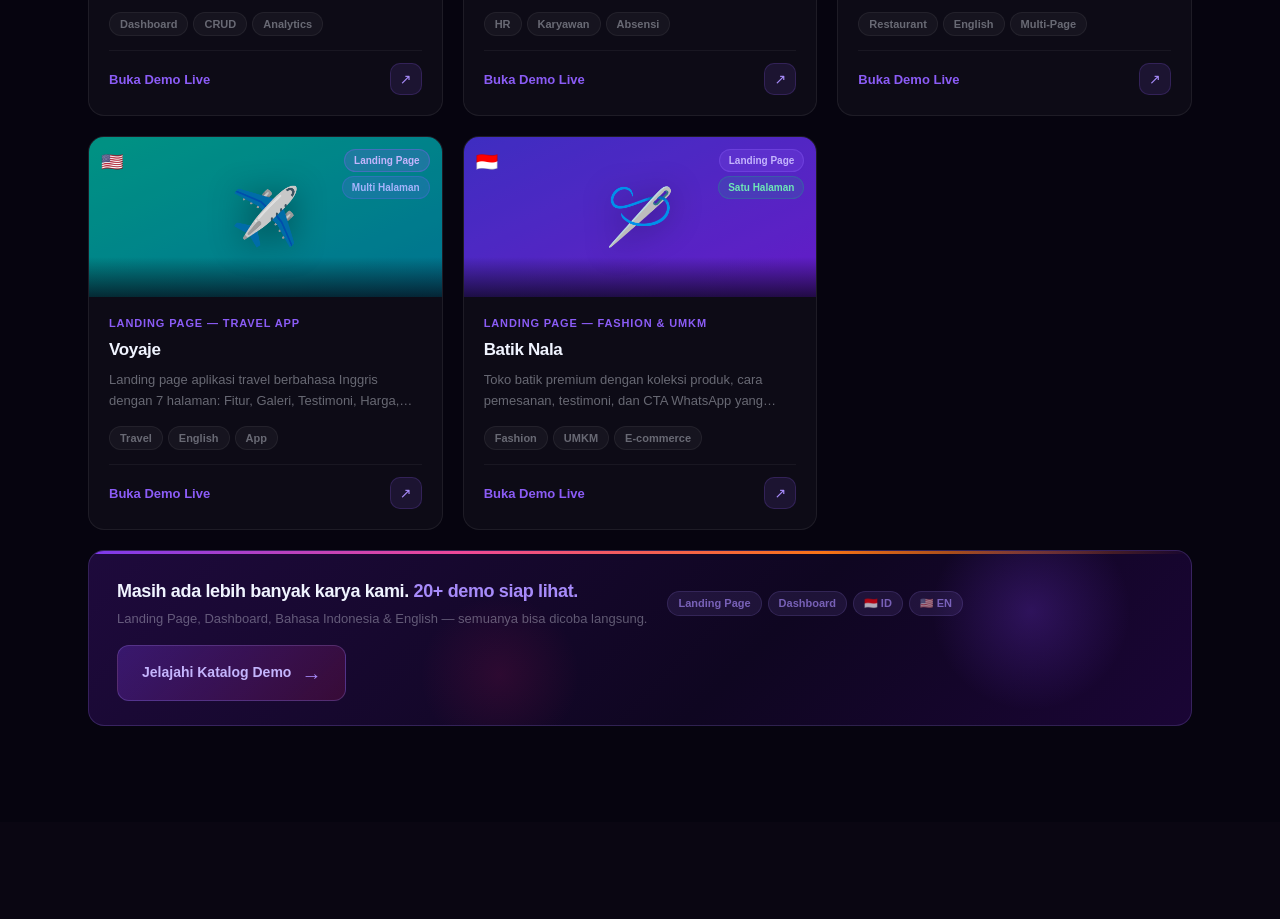
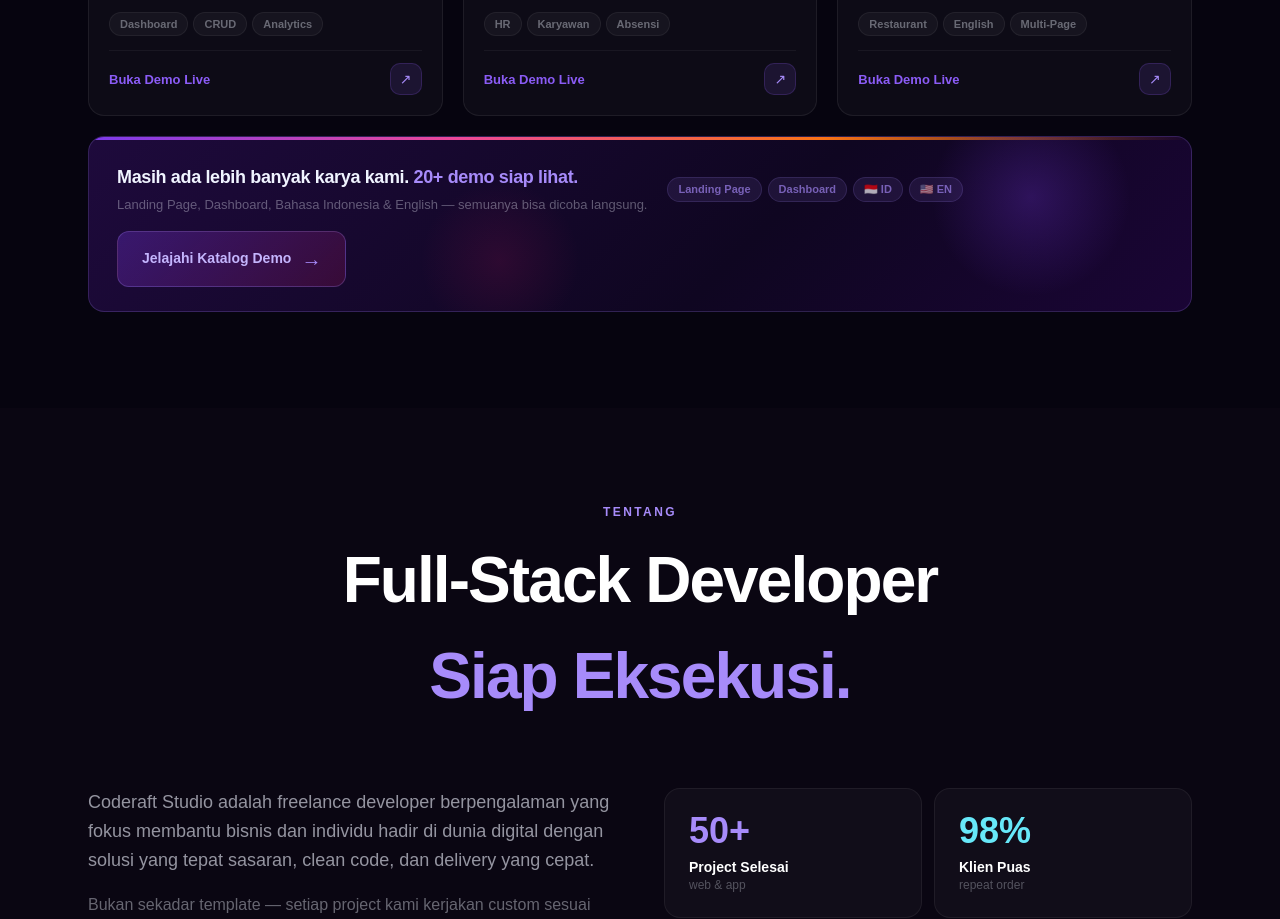
Before and after one commit to coderaft-studio/coderaft-studio, a Next.js app: page / in a window 1280 px wide. Shown: the part 3200-4119 px from the top of the page. Built offline with nearby package versions, Linux system fonts and the light colour scheme.

Commit message:
Update Portofolio.js

```diff
--- a/components/Portofolio.js
+++ b/components/Portofolio.js
@@ -8,8 +8,6 @@ const demos = [
   { title:"CoderaftBoard",     subcat:"Dashboard — Business Analytics",        desc:"Dashboard UMKM dengan CRUD produk, manajemen pesanan, update status real-time, dan analytics.",                             url:"https://board.coderaft.web.id",    color:"from-violet-600 to-purple-600",  emoji:"📊",  cat:"Dashboard",    lang:"id", pageType:"multi", tags:["Dashboard","CRUD","Analytics"] },
   { title:"CoderaftHR",        subcat:"Dashboard — HR Management System",      desc:"Sistem HR dengan dashboard kehadiran, CRUD karyawan, absensi real-time, dan chart departemen.",                              url:"https://hr.coderaft.web.id",       color:"from-indigo-600 to-blue-700",    emoji:"💼",  cat:"Dashboard",    lang:"id", pageType:"multi", tags:["HR","Karyawan","Absensi"] },
   { title:"Amber & Co.",       subcat:"Landing Page — Coffee & Brunch",        desc:"Website restoran premium bahasa Inggris dengan halaman menu, galeri, reservasi, tentang, dan kontak.",                     url:"https://amber.coderaft.web.id",    color:"from-yellow-700 to-amber-800",   emoji:"🍳",  cat:"Landing Page", lang:"en", pageType:"multi", tags:["Restaurant","English","Multi-Page"] },
-  { title:"Voyaje",            subcat:"Landing Page — Travel App",             desc:"Landing page aplikasi travel berbahasa Inggris dengan 7 halaman: Fitur, Galeri, Testimoni, Harga, Kontak.",                url:"https://voyaje.coderaft.web.id",   color:"from-teal-500 to-cyan-600",      emoji:"✈️", cat:"Landing Page", lang:"en", pageType:"multi", tags:["Travel","English","App"] },
-  { title:"Batik Nala",        subcat:"Landing Page — Fashion & UMKM",         desc:"Toko batik premium dengan koleksi produk, cara pemesanan, testimoni, dan CTA WhatsApp yang optimal.",                     url:"https://batik.coderaft.web.id",    color:"from-indigo-600 to-violet-600",  emoji:"🪡",  cat:"Landing Page", lang:"id", pageType:"satu",  tags:["Fashion","UMKM","E-commerce"] },
 ];
 
 const FILTERS = [
```
